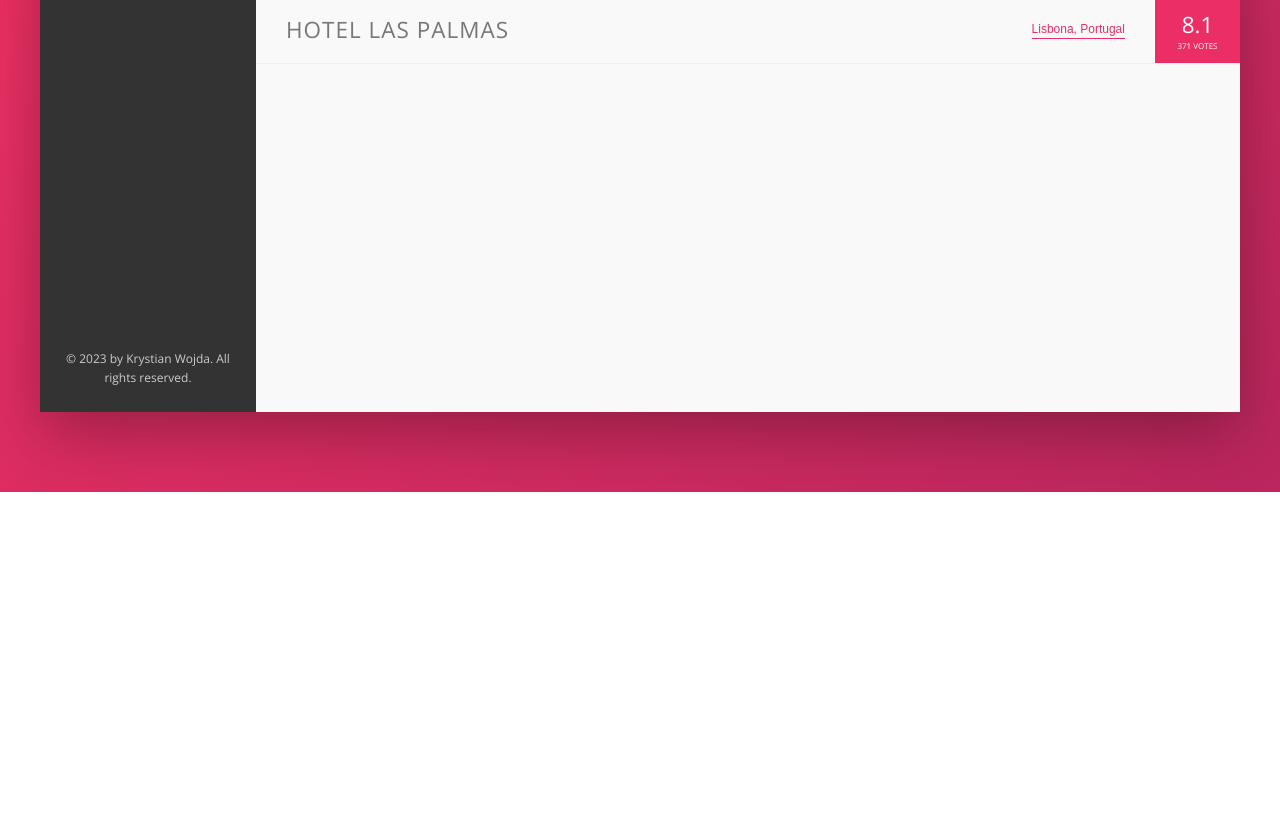
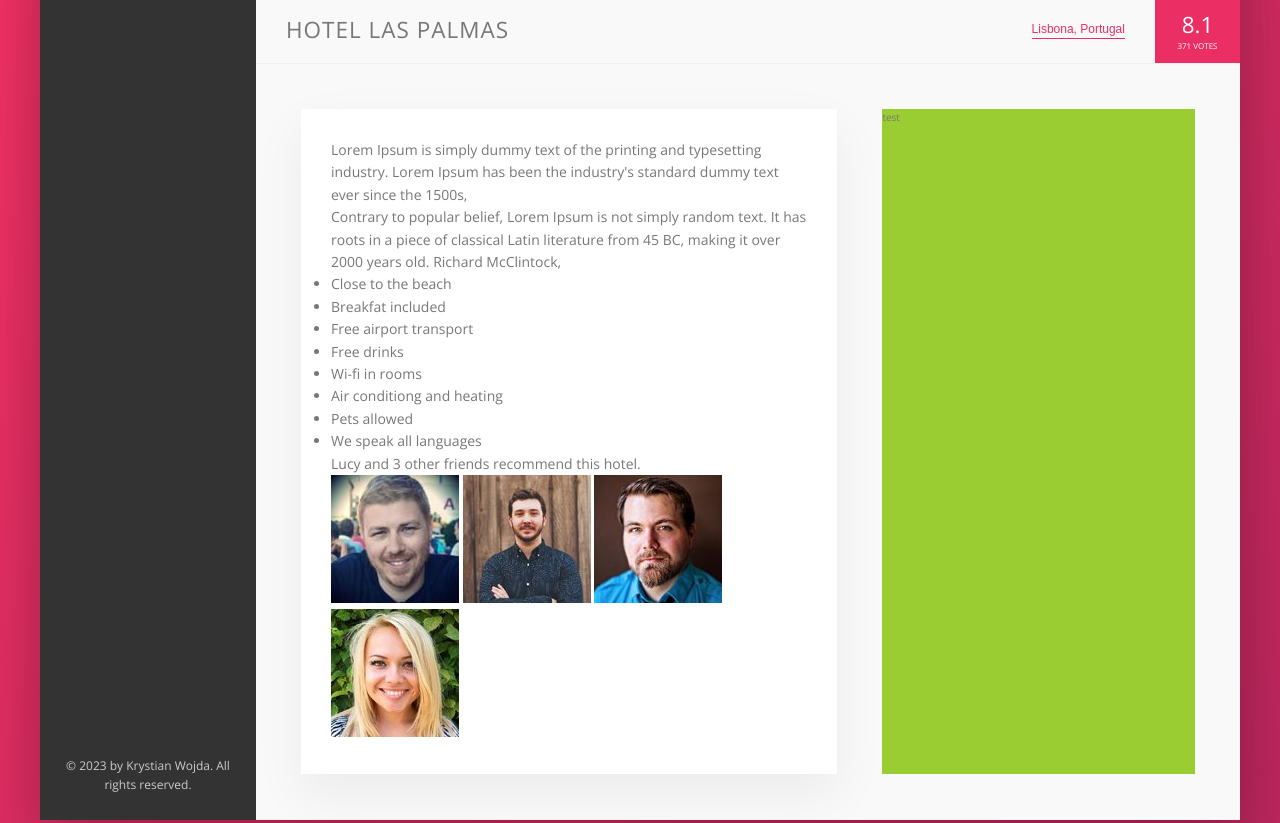
Before and after one commit to krystianwojda/Booking, a website: page index.html in a window 1280 px wide. Shown: the part 538-1361 px from the top of the page. Before the commit the page ends 1030 px from the top, so only its background shows below. Drawn offline with nearby package versions, Linux system fonts and the light colour scheme.

Commit message:
Przygotowanie szablonu z tekstem i grafikami dla detalu hotelu

```diff
--- a/index.html
+++ b/index.html
@@ -128,6 +128,37 @@
                             <div class="overview__rating-count">371 votes</div>
                         </div>
                     </div>
+
+                    <div class="detail">
+                        <div class="description">
+                            <p class="paragraph">Lorem Ipsum is simply dummy text of the printing and typesetting industry. Lorem Ipsum has been the industry's standard dummy text ever since the 1500s,</p>
+                            <p class="paragraph">Contrary to popular belief, Lorem Ipsum is not simply random text. It has roots in a piece of classical Latin literature from 45 BC, making it over 2000 years old. Richard McClintock, </p>
+                            <ul class="list">
+                                <li class="list__item">Close to the beach</li>
+                                <li class="list__item">Breakfat included</li>
+                                <li class="list__item">Free airport transport</li>
+                                <li class="list__item">Free drinks</li>
+                                <li class="list__item">Wi-fi in rooms</li>
+                                <li class="list__item">Air conditiong and heating</li>
+                                <li class="list__item">Pets allowed</li>
+                                <li class="list__item">We speak all languages</li>
+                            </ul>
+                            <div class="recommend">
+                                <p class="recommend___count">
+                                    Lucy and 3 other friends recommend this hotel.
+                                </p>
+                                <div class="recommend__friends">
+                                    <img src="img/user-3.jpg" alt="Friend1" class="recommend__photo">
+                                    <img src="img/user-4.jpg" alt="Friend2" class="recommend__photo">
+                                    <img src="img/user-5.jpg" alt="Friend3" class="recommend__photo">
+                                    <img src="img/user-6.jpg" alt="Friend4" class="recommend__photo">
+                                </div>
+                            </div>
+                        </div>
+                        <div class="user-reviews">
+                            test
+                        </div>
+                    </div>
                 </main>
             </div>
         </div>
--- a/sass/layout.scss
+++ b/sass/layout.scss
@@ -10,7 +10,7 @@
   font-size: 1.4rem;
   height: 7rem;
   background-color: #fff;
-  border-bottom: $color-grey-light-2;
+  border-bottom: $border-line;
   display: flex;
   justify-content: space-between;
   align-items: center;
@@ -30,5 +30,25 @@
 
 .hotel-view {
   flex: 1;
-  height: 80rem;
+  background-color: $color-grey-light-1;
+  border-bottom: $border-line;
 }
+
+.detail {
+  display: flex;
+  padding: 4.5rem;
+}
+
+.description {
+  font-size: 1.4rem;
+  background-color: #fff;
+  box-shadow: $color-shadow-light;
+  padding: 3rem;
+  flex:  0 0 60%;
+  margin-right: 4.5rem;
+}
+
+.user-reviews {
+  background-color: yellowgreen;
+  flex: 1;
+}
--- a/sass/variable.scss
+++ b/sass/variable.scss
@@ -12,4 +12,7 @@ $color-grey-dark-1: #333;
 $color-grey-dark-2: #777;
 $color-grey-dark-3: #999;
 
-$color-shadow-dark: 0 2rem 6rem rgba(0, 0, 0, .3)
+$color-shadow-dark: 0 2rem 6rem rgba(0, 0, 0, .3);
+$color-shadow-light: 0 2rem 5rem rgba(0, 0, 0, 0.06);
+
+$border-line: 1px solid $color-grey-light-2;
```
Also changed, not shown: css/style.css.
